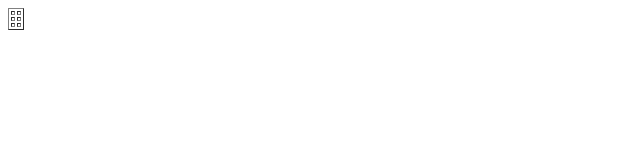
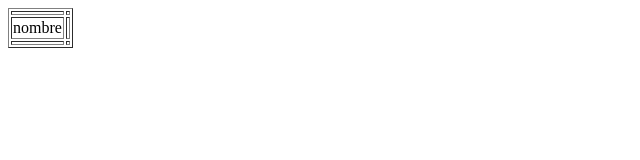
Before and after one commit to alejandrocarden/academico, a plain HTML site: page index.html in a window 1280 px wide. Shown: the whole page, without its empty margins (0-640 px from the left). Drawn offline with Linux system fonts and the light colour scheme.

Commit message:
Agregando dato 7

```diff
--- a/index.html
+++ b/index.html
@@ -12,7 +12,7 @@
             </thead>
             <tbody>
                 <tr>
-                    <td></td>
+                    <td>nombre</td>
                     <td></td>
                 </tr>
                 <tr>
```
